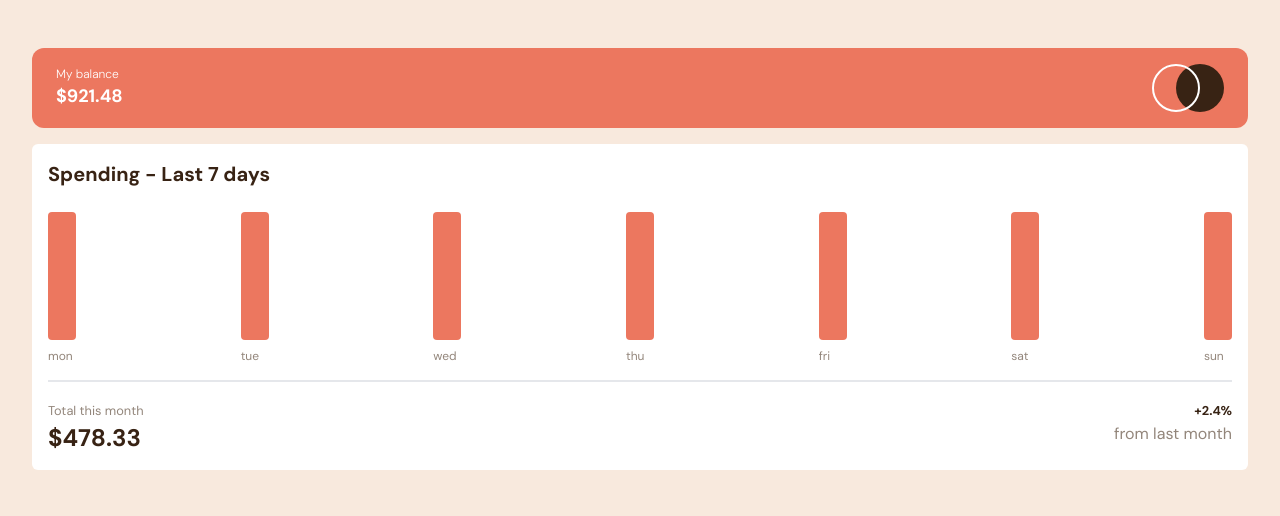
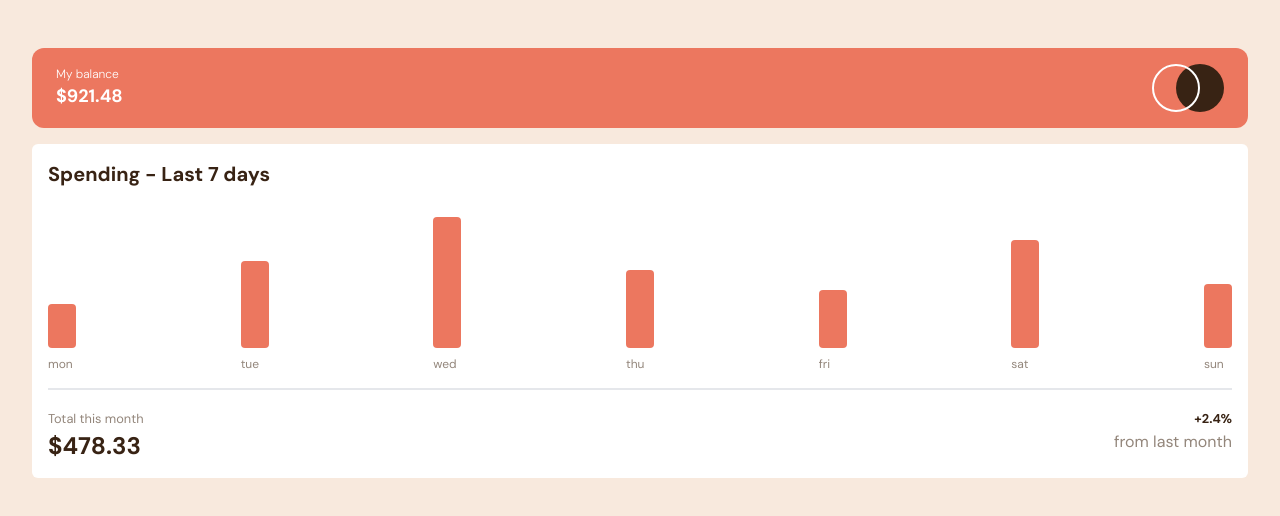
Before and after one commit to mmustaphak/mmustaphak-expenses-chart-component, a React (Vite) app: page / in a window 1280 px wide. Shown: the top 516 px of the page. Built offline with nearby package versions, Linux system fonts and the light colour scheme.

Commit message:
Made Bars to dynamically changed based on the amount property in data.json

```diff
--- a/src/components/Chart.jsx
+++ b/src/components/Chart.jsx
@@ -1,16 +1,25 @@
+import { useState } from "react"
 import data from "../data.json"
 
-const renderedChartData = data.map((expenses)=>{
-    return(
-        <div key={expenses.day}>
-            <div className="min-w-[28px] min-h-32 rounded bg-soft-red"></div>
-            <p className="mt-2 text-medium-brown text-xs">{expenses.day}</p>
-        </div>
-    )
-})
-const Chart = ()=>{
-    return(
-        <div className="flex justify-between mt-6">
+
+const Chart = () => {
+
+    const [chartHeight, setChartHeight] = useState()
+
+    const renderedChartData = data.map((expenses) => {
+        const percentageSizeofBar = (expenses.amount * 100)/chartHeight
+        //Formula to get the value in px and multiplied by 2.5 to scale the bars
+        const barHeight = ((160 * percentageSizeofBar)/100)*2.5
+        return (
+            <div key={expenses.day}>
+                <div style={{height: barHeight}} className="min-w-[28px] rounded bg-soft-red"></div>
+                <p className="mt-2 text-medium-brown text-xs">{expenses.day}</p>
+            </div>
+        )
+    })
+
+    return (
+        <div className="flex justify-between items-end mt-6 min-h-40" ref={node => setChartHeight(node?.clientHeight)}>
             {renderedChartData}
         </div>
     )
```
